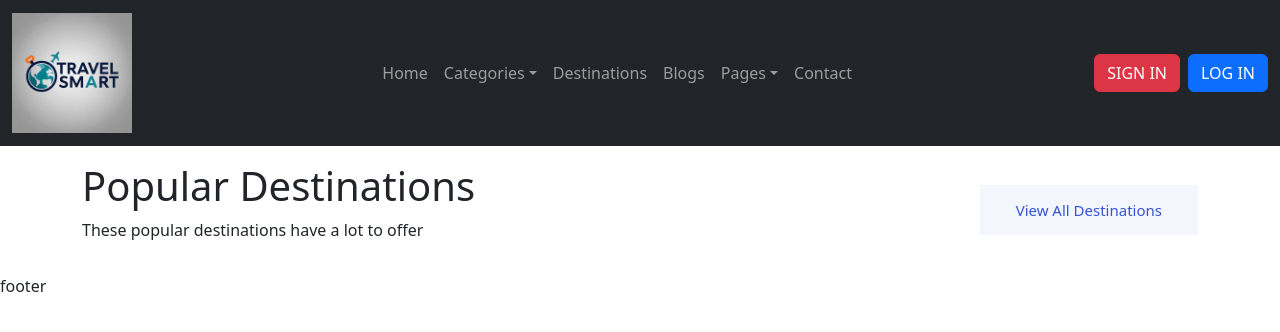
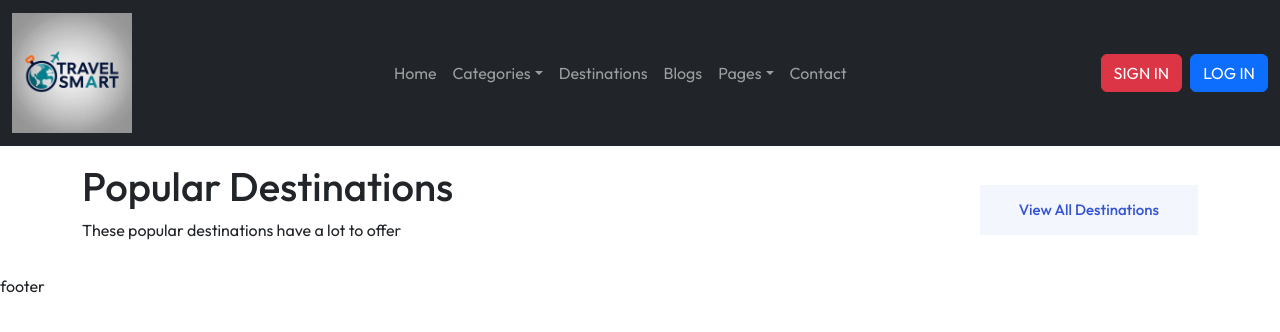
Before and after one commit to Hieuaptechw/travel, a React (Create React App) app in the folder travel-smart/: page / in a window 1280 px wide. Shown: the top 332 px of the page. Built offline with nearby package versions, Linux system fonts and the light colour scheme.

Commit message:
Polishing

```diff
--- a/travel-smart/public/index.html
+++ b/travel-smart/public/index.html
@@ -24,7 +24,11 @@
       work correctly both with client-side routing and a non-root public URL.
       Learn how to configure a non-root public URL by running `npm run build`.
     -->
-    <title>React App</title>
+    <link rel="preconnect" href="https://fonts.googleapis.com">
+    <link rel="preconnect" href="https://fonts.gstatic.com" crossorigin>
+    <link href="https://fonts.googleapis.com/css2?family=Outfit:wght@100..900&display=swap" rel="stylesheet">
+
+    <title>Travel Smart</title>
   </head>
   <body>
     <noscript>You need to enable JavaScript to run this app.</noscript>
--- a/travel-smart/src/components/user/common/TripPlanner.jsx
+++ b/travel-smart/src/components/user/common/TripPlanner.jsx
@@ -53,7 +53,7 @@ const TripPlanner = () => {
             <OverlayTrigger placement="bottom" offset={[0, 20]} trigger="click" rootClose overlay={whenPicker}>
                 <div class="flex-fill" role="button">
                     <h6 class="m-0">When</h6>
-                    <p class="m-0">23 Sep <Icon icon="mdi:arrow-right" inline /> 26 Sep</p>
+                    <p class="m-0">23 Sep <Icon icon="mdi:arrow-right" inline aria-label='to' /> 26 Sep</p>
                 </div>
             </OverlayTrigger>
             <hr />
--- a/travel-smart/src/components/user/common/inputs/RangeSlider.scss
+++ b/travel-smart/src/components/user/common/inputs/RangeSlider.scss
@@ -21,6 +21,7 @@
         inset: 37.5% calc(100% - var(--value-end)) 37.5% var(--value-start);
         background: var(--bs-primary);
         border-radius: 9999vw;
+        transition: inset .05s;
     }
 
     &-start-thumb, &-end-thumb {
@@ -33,6 +34,7 @@
         border-radius: 50%;
         transform: translateX(-50%);
         box-shadow: 0 0 0 .125em var(--bs-body-bg);
+        transition: inset .05s;
     }
 
     &-start-thumb {
--- a/travel-smart/src/components/user/hotel/HotelListCard.jsx
+++ b/travel-smart/src/components/user/hotel/HotelListCard.jsx
@@ -4,7 +4,7 @@ import { Icon } from '@iconify-icon/react/dist/iconify.mjs';
 
 const HotelListCard = ({ data }) => {
     return (
-        <div class="-hotel-list-card d-md-flex border-top mt-4 pt-4">
+        <article class="-hotel-list-card d-md-flex border-top mt-4 pt-4">
             <div class="-hotel-card-image col-md-3">
                 <img src={data.image} class="rounded-2 w-100" alt="image" />
             </div>
@@ -50,11 +50,11 @@ const HotelListCard = ({ data }) => {
                             {data.capacity[0]} adults
                             {data.capacity[1] > 0 && <>&ensp;&bull;&ensp;{data.capacity[1]} children</>}
                         </small></p>
-                        <h6 className="m-0">
+                        <p className="m-0 lh-13">
                             <span className="fw-bolder">{data.nightPrice[1]} </span>
                             <big className='fs-4 fw-bolder'>{data.nightPrice[0]}</big>
                             <big className='fs-4'> / </big>night
-                        </h6>
+                        </p>
                         <p className="opacity-75 m-0"><small>
                             +<span className="fw-bolder">{data.extraPrice[1]} {data.extraPrice[0]}</span>
                             {" "}taxes and charges
@@ -68,7 +68,7 @@ const HotelListCard = ({ data }) => {
                     </div>
                 </div>
             </div>
-        </div>
+        </article>
     );
 };
 
--- a/travel-smart/src/components/user/tour/TourListCard.jsx
+++ b/travel-smart/src/components/user/tour/TourListCard.jsx
@@ -4,7 +4,7 @@ import { Icon } from '@iconify-icon/react/dist/iconify.mjs';
 
 const TourListCard = ({ data }) => {
     return (
-        <div class="-tour-list-card d-md-flex border-top mt-4 pt-4">
+        <article class="-tour-list-card d-md-flex border-top mt-4 pt-4">
             <div class="-tour-card-image col-md-3">
                 <img src={data.image} class="rounded-2 w-100" alt="image" />
             </div>
@@ -22,10 +22,8 @@ const TourListCard = ({ data }) => {
                         </small></p>
                     </div>
                     <div className='mt-2'>
-                        <h6 className="m-0">{data.waranty}</h6>
-                    </div>
-                    <div className='mt-2 text-success'>
-                        <h6 className="m-0">{data.deal}</h6>
+                        <div className="m-0 fw-600 ">{data.waranty}</div>
+                        <div className="m-0 fw-600 text-success">{data.deal}</div>
                     </div>
                 </div>
                 <div class="flex-fill text-md-end mt-2 mt-md-0 ms-md-2">
@@ -39,7 +37,7 @@ const TourListCard = ({ data }) => {
                         </div>
                     </div>
                     <div className='mt-2'>
-                        <h6 className="m-0 text-nowrap">
+                        <p className="m-0 lh-13 text-nowrap">
                             From{" "}
                             <span className="fw-bolder">{data.adultPrice[1]} </span>
                             <big className='fs-4 fw-bolder'>{data.adultPrice[0]}</big>
@@ -49,7 +47,7 @@ const TourListCard = ({ data }) => {
                             <span className="fw-bolder">{data.childPrice[1]} </span>
                             <big className='fs-4 fw-bolder'>{data.childPrice[0]}</big>
                             <big className='fs-4'> / </big>child
-                        </h6>
+                        </p>
                     </div>
                     <div className='mt-2'>
                         <button className="btn btn-primary d-flex-center w-100 text-nowrap">
@@ -59,7 +57,7 @@ const TourListCard = ({ data }) => {
                     </div>
                 </div>
             </div>
-        </div>
+        </article>
     );
 };
 
--- a/travel-smart/src/styles/common.scss
+++ b/travel-smart/src/styles/common.scss
@@ -1,3 +1,8 @@
+body {
+    --bs-body-font-family: 'Outfit', sans-serif;
+    --bs-font-sans-serif: 'Outfit', sans-serif;
+}
+
 .d-flex-center {
     display: flex !important;
     align-items: center;
```
